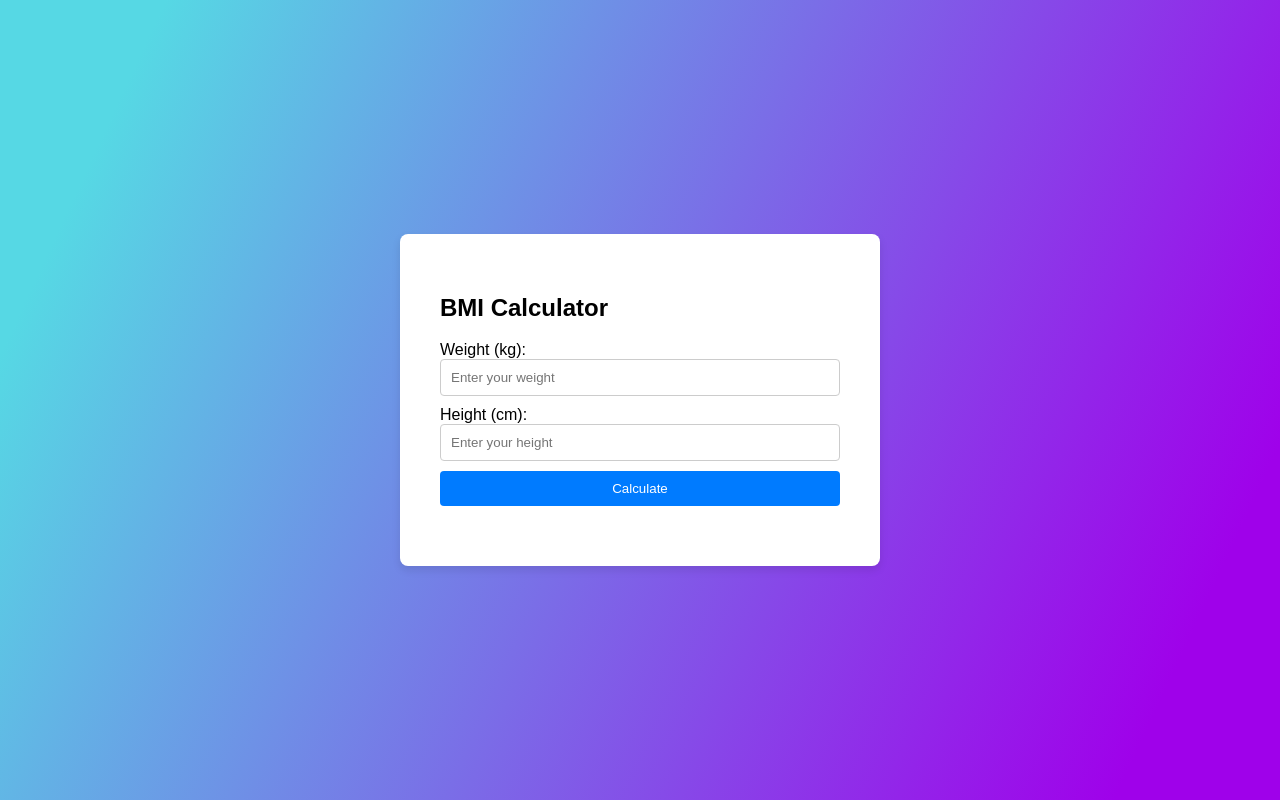
After one commit to nrv28/Disease-Predictor, a Flask app: template templates/bmi.html in a window 1280 px wide. The commit adds this page. Run offline with Flask 3, Linux system fonts and the light colour scheme; the template is opened without the code that fills it, so the values that code supplies are empty; parts of the project's set-up code (start-up, migrations or seed data) failed here and were passed over.

Commit message:
Add files via upload

```diff
--- /dev/null
+++ b/templates/bmi.html
@@ -0,0 +1,90 @@
+<!DOCTYPE html>
+<html lang="en">
+<head>
+    <meta charset="UTF-8">
+    <meta name="viewport" content="width=device-width, initial-scale=1.0">
+    <title>BMI Calculator</title>
+    <style>
+        body {
+            background: linear-gradient(115deg, #56d8e4 10%, #9f01ea 90%);
+            font-family: Arial, sans-serif;
+            display: flex;
+            justify-content: center;
+            align-items: center;
+            height: 100vh;
+            margin: 0;
+        }
+        #calculator {
+            max-width: 400px;
+            background-color: #fff;
+            padding: 40px;
+            border-radius: 8px;
+            box-shadow: 0 4px 8px rgba(0, 0, 0, 0.1);
+        }
+        input[type="number"] {
+            width: 100%;
+            padding: 10px;
+            margin-bottom: 10px;
+            border: 1px solid #ccc;
+            border-radius: 4px;
+            box-sizing: border-box;
+        }
+        button {
+            width: 100%;
+            padding: 10px;
+            background-color: #007bff;
+            color: #fff;
+            border: none;
+            border-radius: 4px;
+            cursor: pointer;
+        }
+        button:hover {
+            background-color: #0056b3;
+        }
+        #result {
+            margin-top: 20px;
+            font-weight: bold;
+        }
+        .suggestion {
+            margin-top: 20px;
+            font-weight: bold;
+            color: #ff4500; /* orange color */
+        }
+    </style>
+</head>
+<body>
+    <div id="calculator">
+        <h2>BMI Calculator</h2>
+        <label for="weight">Weight (kg):</label>
+        <input type="number" id="weight" placeholder="Enter your weight">
+        <label for="height">Height (cm):</label>
+        <input type="number" id="height" placeholder="Enter your height">
+        <button onclick="calculateBMI()">Calculate</button>
+        <div id="result"></div>
+        <div id="suggestion" class="suggestion"></div>
+    </div>
+
+    <script>
+        function calculateBMI() {
+            var weight = parseFloat(document.getElementById('weight').value);
+            var height = parseFloat(document.getElementById('height').value) / 100; // Convert height to meters
+            var bmi = weight / (height * height);
+            var resultElement = document.getElementById('result');
+            resultElement.innerText = "Your BMI is: " + bmi.toFixed(2);
+
+            var suggestionElement = document.getElementById('suggestion');
+            suggestionElement.innerText = "";
+
+            if (bmi < 18.5) {
+                suggestionElement.innerText = "You are underweight. You may need to increase your calorie intake and consider strength training exercises.";
+            } else if (bmi >= 18.5 && bmi < 24.9) {
+                suggestionElement.innerText = "Congratulations! You have a normal weight. Maintain a balanced diet and regular exercise routine.";
+            } else if (bmi >= 25 && bmi < 29.9) {
+                suggestionElement.innerText = "You are overweight. Consider reducing your calorie intake, increasing physical activity, and adopting a healthier lifestyle.";
+            } else {
+                suggestionElement.innerText = "You are obese. It's important to consult a healthcare professional for personalized advice on diet and exercise.";
+            }
+        }
+    </script>
+</body>
+</html>
--- a/templates/main.html
+++ b/templates/main.html
@@ -10,8 +10,8 @@
 <body>
 
     <div class="navbar">
-        <a href="{{ url_for('features')}}">Features</a>
-        <a href="{{ url_for('about')}}">About</a>
+        <a href="{{ url_for('bmi')}}">BMI Calculator</a>
+        <a href="{{ url_for('about')}}">About Us</a>
         <a href="{{ url_for('profile')}}">Profile</a>
     </div>
 
```
